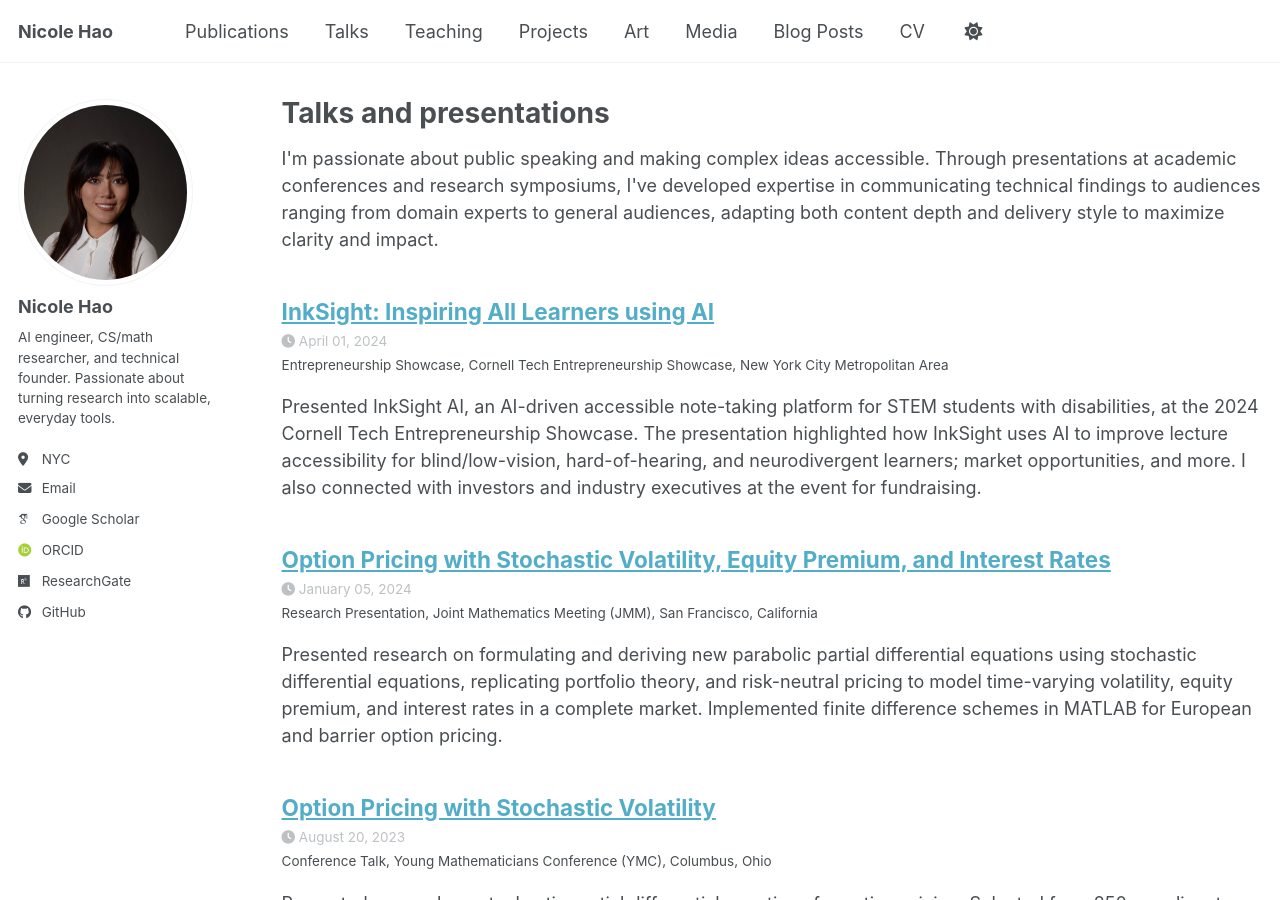
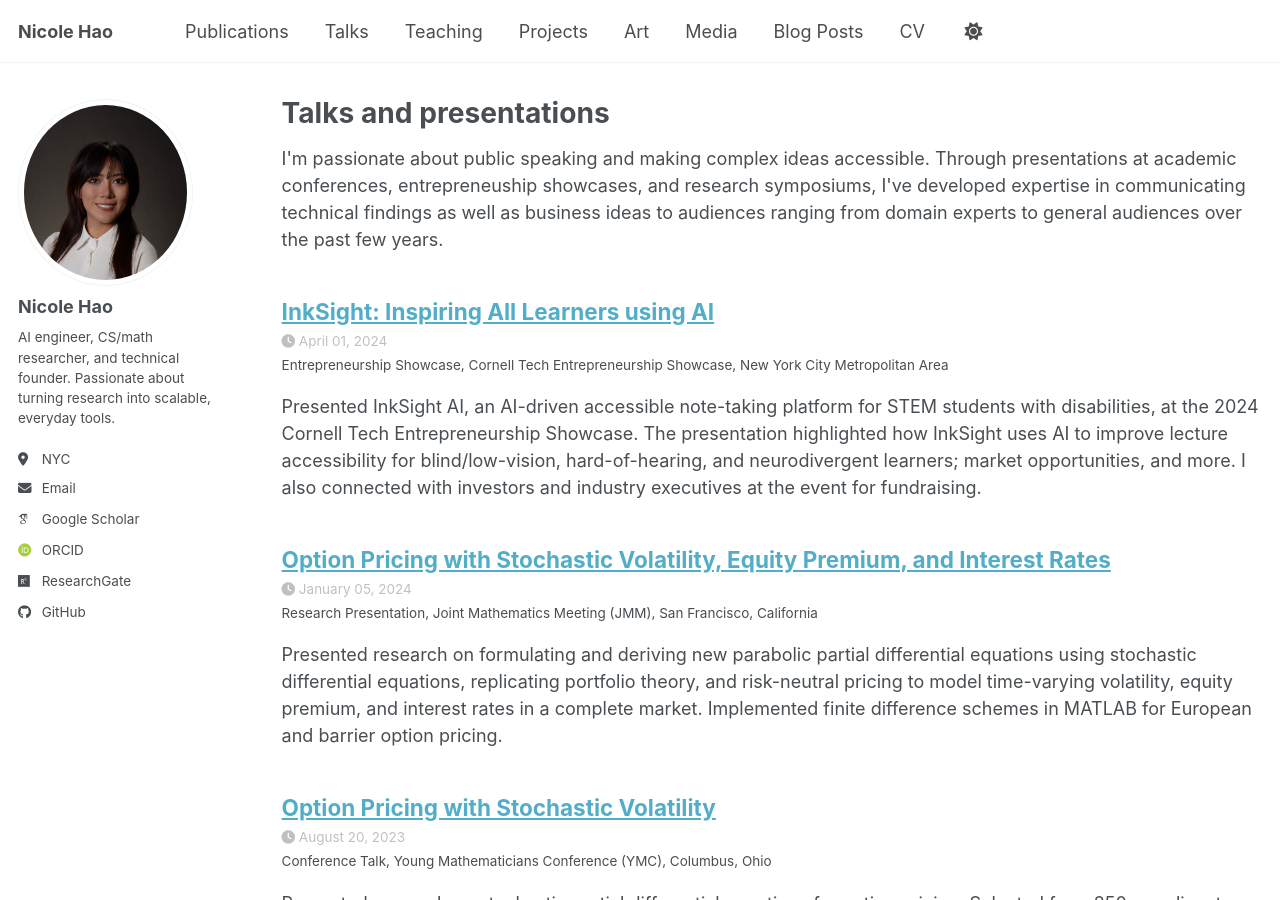
Before and after one commit to nicolehao34/nicolehao34.github.io, a Jekyll site: the page built from _pages/talks.html, in a window 1280 px wide and 900 px high. Built offline with Jekyll 4.4.1, drawn with Linux system fonts in a browser that asks for light colours; some web fonts are replaced; a script bundle is joined from its source files by our own code; library files that are not in the unit come from our copies.

Commit message:
Update talks.html: enhance public speaking description to include entrepreneurship showcases

```diff
--- a/_pages/talks.html
+++ b/_pages/talks.html
@@ -5,7 +5,7 @@ permalink: /talks/
 author_profile: true
 ---
 
-<p>I'm passionate about public speaking and making complex ideas accessible. Through presentations at academic conferences and research symposiums, I've developed expertise in communicating technical findings to audiences ranging from domain experts to general audiences, adapting both content depth and delivery style to maximize clarity and impact.</p>
+<p>I'm passionate about public speaking and making complex ideas accessible. Through presentations at academic conferences, entrepreneuship showcases, and research symposiums, I've developed expertise in communicating technical findings as well as business ideas to audiences ranging from domain experts to general audiences over the past few years.</p>
 
 {% if site.talkmap_link == true %}
 
```
